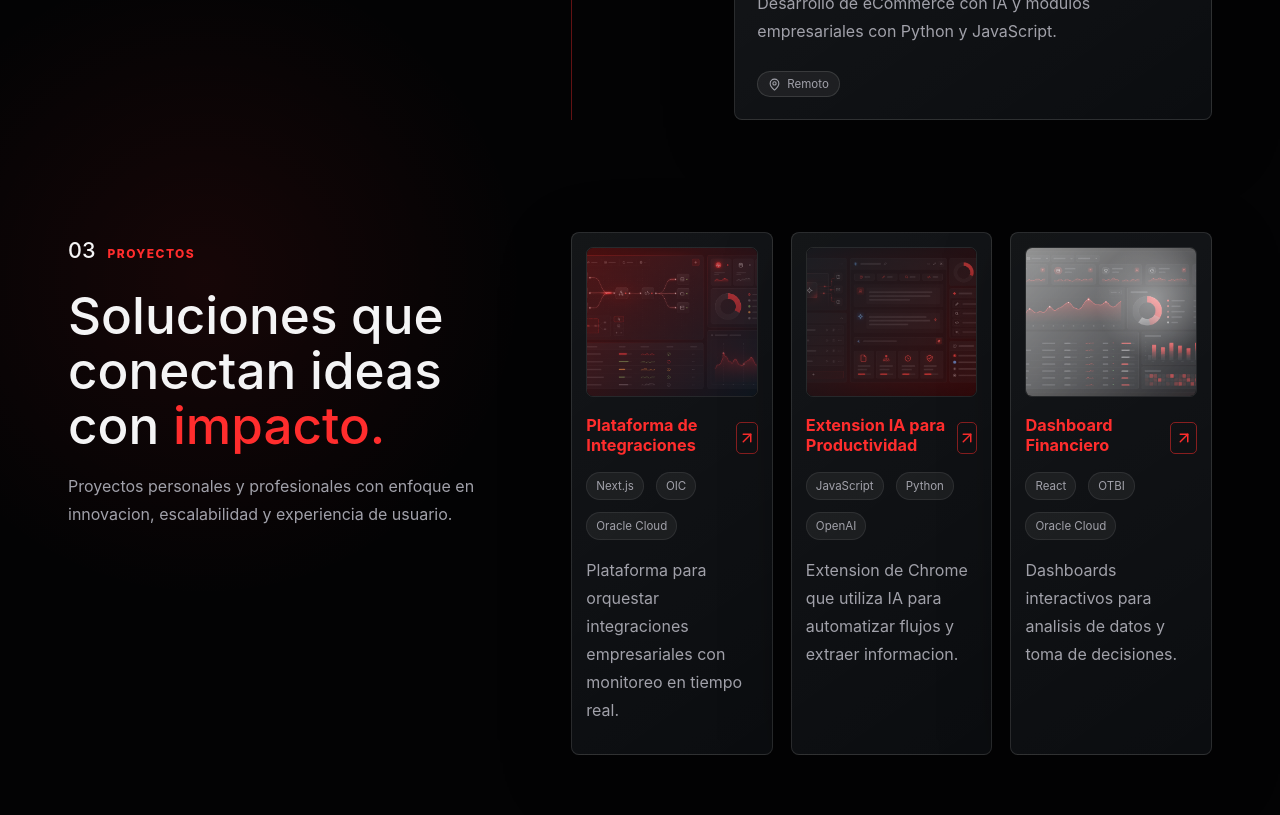
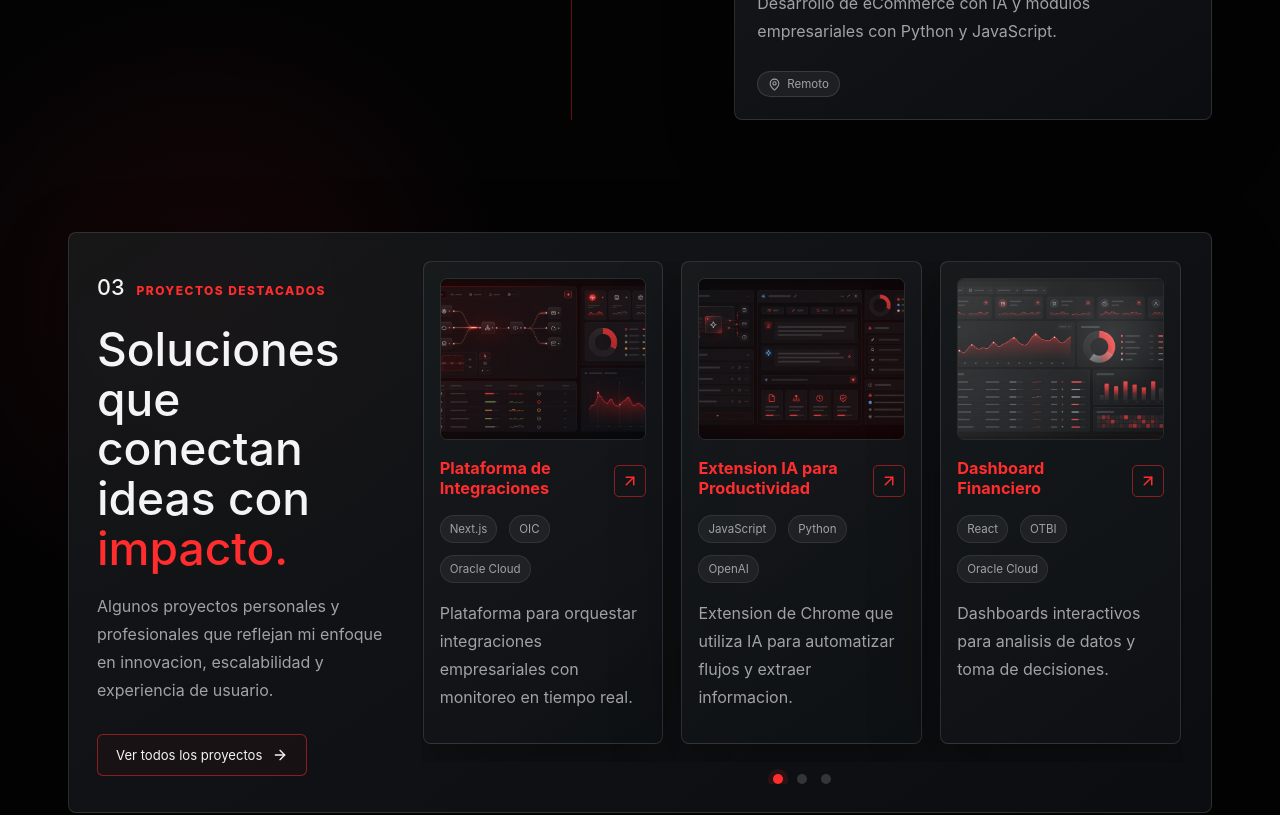
Before and after one commit to DanielSQN/mi-portafolio-web, a Next.js app: page / in a window 1280 px wide. Shown: the part 1800-2615 px from the top of the page. Built offline with nearby package versions, Linux system fonts and the light colour scheme; no server answers.

Commit message:
Match projects showcase layout

```diff
--- a/src/app/globals.css
+++ b/src/app/globals.css
@@ -595,15 +595,55 @@ code {
   padding: 5px 10px;
 }
 
-.project-grid {
+.projects-showcase {
+  display: grid;
+  gap: 34px;
+  grid-template-columns: minmax(220px, 0.38fr) minmax(0, 1fr);
+  overflow: hidden;
+  padding: 28px;
+}
+
+.projects-intro {
+  display: flex;
+  flex-direction: column;
+  min-height: 430px;
+  padding: 8px 0;
+}
+
+.projects-intro h2 {
+  font-size: clamp(2rem, 3.6vw, 3.45rem);
+}
+
+.projects-cta {
+  margin-top: auto;
+  width: fit-content;
+}
+
+.project-carousel {
+  min-width: 0;
+  overflow: hidden;
+}
+
+.project-track {
   display: grid;
   gap: 18px;
-  grid-template-columns: repeat(3, minmax(0, 1fr));
+  grid-auto-columns: minmax(240px, 1fr);
+  grid-auto-flow: column;
+  overflow-x: auto;
+  padding: 0 2px 18px;
+  scroll-snap-type: x mandatory;
+  scrollbar-width: none;
+}
+
+.project-track::-webkit-scrollbar {
+  display: none;
 }
 
 .project-card {
-  min-height: 410px;
-  padding: 14px;
+  min-height: 430px;
+  min-width: 0;
+  padding: 16px;
+  scroll-snap-align: start;
 }
 
 .project-shot {
@@ -611,7 +651,7 @@ code {
   border-radius: 7px;
   display: grid;
   gap: 10px;
-  height: 150px;
+  height: 162px;
   overflow: hidden;
   padding: 18px;
   position: relative;
@@ -629,7 +669,7 @@ code {
 .project-shot::before {
   content: "";
   inset: 0;
-  opacity: 0.7;
+  opacity: 0.24;
   position: absolute;
   z-index: 1;
 }
@@ -675,6 +715,10 @@ code {
   margin-top: 18px;
 }
 
+.card-heading h3 {
+  max-width: 82%;
+}
+
 .card-heading a {
   align-items: center;
   border: 1px solid var(--line-red);
@@ -688,6 +732,25 @@ code {
 
 .tag-row {
   margin: 12px 0 16px;
+}
+
+.project-dots {
+  display: flex;
+  gap: 14px;
+  justify-content: center;
+  padding-top: 12px;
+}
+
+.project-dots span {
+  background: rgba(255, 255, 255, 0.16);
+  border-radius: 50%;
+  height: 10px;
+  width: 10px;
+}
+
+.project-dots span.is-active {
+  background: var(--red);
+  box-shadow: 0 0 0 5px rgba(255, 45, 45, 0.12);
 }
 
 .tag-row span,
@@ -1028,7 +1091,22 @@ form .primary-button {
     max-width: 680px;
   }
 
-  .project-grid,
+  .projects-showcase {
+    grid-template-columns: 1fr;
+  }
+
+  .projects-intro {
+    min-height: auto;
+  }
+
+  .projects-cta {
+    margin-top: 18px;
+  }
+
+  .project-track {
+    grid-auto-columns: minmax(250px, 78vw);
+  }
+
   .cert-grid {
     grid-template-columns: 1fr;
   }
@@ -1157,7 +1235,8 @@ form .primary-button {
   }
 
   .about-copy,
-  .contact-panel {
+  .contact-panel,
+  .projects-showcase {
     padding: 22px;
   }
 
--- a/src/components/ProjectsSection.js
+++ b/src/components/ProjectsSection.js
@@ -1,29 +1,43 @@
-import { ArrowUpRight } from "lucide-react";
+import { ArrowRight, ArrowUpRight } from "lucide-react";
 import Image from "next/image";
 import projects from "@/data/projects.json";
 import Reveal from "./Reveal";
-import SectionHeader from "./SectionHeader";
 
 export default function ProjectsSection() {
   return (
-    <section className="section-shell content-grid" id="proyectos">
-      <SectionHeader
-        index="03"
-        label="Proyectos"
-        title={"Soluciones que conectan ideas con <span>impacto.</span>"}
-        copy="Proyectos personales y profesionales con enfoque en innovacion, escalabilidad y experiencia de usuario."
-      />
+    <section className="section-shell" id="proyectos">
+      <div className="projects-showcase glass-card">
+        <Reveal className="projects-intro">
+          <p className="section-kicker">
+            <span>03</span> Proyectos destacados
+          </p>
+          <h2>
+            Soluciones que conectan ideas con <span>impacto.</span>
+          </h2>
+          <p>
+            Algunos proyectos personales y profesionales que reflejan mi enfoque
+            en innovacion, escalabilidad y experiencia de usuario.
+          </p>
+          <a className="ghost-button projects-cta" href="#contacto">
+            Ver todos los proyectos <ArrowRight size={16} />
+          </a>
+        </Reveal>
 
-      <div className="project-grid">
+        <div className="project-carousel" aria-label="Proyectos destacados">
+          <div className="project-track">
             {projects.map((project, index) => (
-          <Reveal className="project-card glass-card" delay={index * 100} key={project.name}>
+              <Reveal
+                className="project-card glass-card"
+                delay={index * 100}
+                key={`${project.name}-${index}`}
+              >
                 <div className={`project-shot ${project.accent}`}>
                   {project.img ? (
                     <Image
                       src={project.img}
                       alt={`Vista previa de ${project.name}`}
                       fill
-                  sizes="(max-width: 980px) 100vw, 33vw"
+                      sizes="(max-width: 980px) 78vw, 260px"
                     />
                   ) : (
                     <>
@@ -48,6 +62,13 @@ export default function ProjectsSection() {
               </Reveal>
             ))}
           </div>
+          <div className="project-dots" aria-hidden="true">
+            {projects.slice(0, 4).map((project, index) => (
+              <span className={index === 0 ? "is-active" : ""} key={`${project.name}-${index}`} />
+            ))}
+          </div>
+        </div>
+      </div>
     </section>
   );
 }
```
Lines whose indentation alone changed are shown as unchanged.
